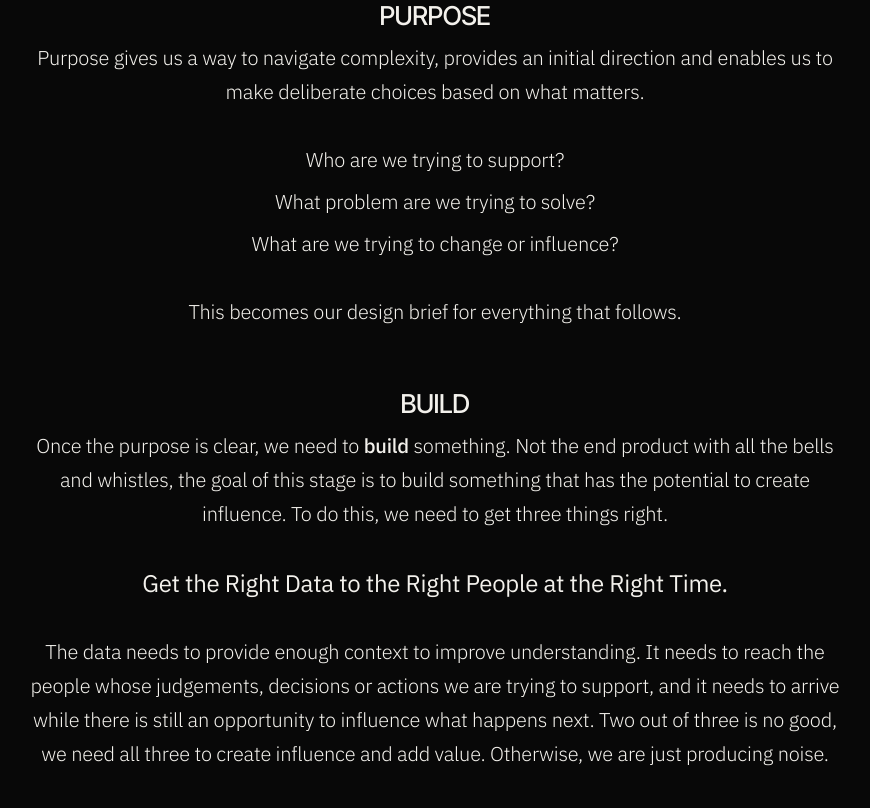
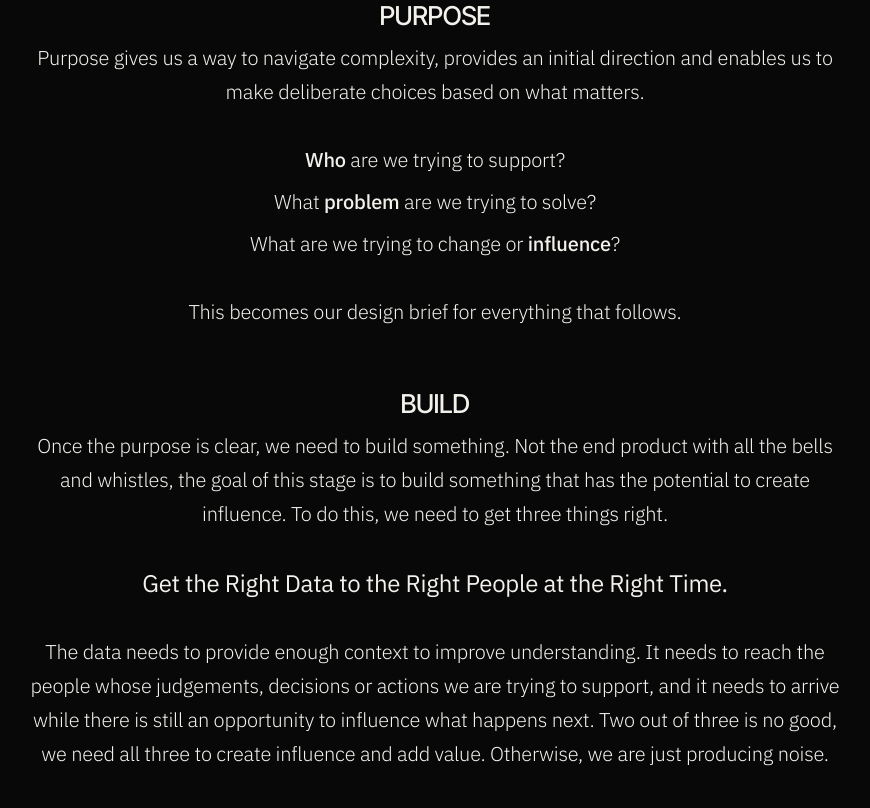
Before and after one commit to GordonStirling/GordonStirling.github.io, a plain HTML site: page deliberate-value-creation.html in a window 1280 px wide. Shown: the part 2112-2920 px from the top of the page, without its empty margins (205-1075 px from the left). Drawn offline with Linux system fonts and the light colour scheme.

Commit message:
deliberate-value-creation.html

```diff
--- a/deliberate-value-creation.html
+++ b/deliberate-value-creation.html
@@ -552,15 +552,15 @@
         <div class="question-group">
 
           <p>
-            Who are we trying to support?
+            <strong>Who</strong> are we trying to support?
           </p>
 
           <p>
-            What problem are we trying to solve?
+            What <strong>problem</strong> are we trying to solve?
           </p>
 
           <p>
-            What are we trying to change or influence?
+            What are we trying to change or <strong>influence</strong>?
           </p>
 
         </div>
@@ -575,7 +575,7 @@
         </h2>
 
         <p>
-          Once the purpose is clear, we need to <strong>build</strong> something. Not the end product with all the bells and whistles, the goal of this stage is to build something that has the potential to create influence. To do this, we need to get three things right.
+          Once the purpose is clear, we need to build something. Not the end product with all the bells and whistles, the goal of this stage is to build something that has the potential to create influence. To do this, we need to get three things right.
         </p>
 
         <p class="key-line">
@@ -642,7 +642,7 @@
         </h2>
 
         <p>
-          Only once a workflow has demonstrated that it can add value by creating influence should we consider integrating it into routine practice. If it is not adding value, we need to assess why and either return to an earlier stage of the loop to refine the solution or remove the workflow completely.
+          <strong>Only once a workflow has demonstrated that it can add value by creating influence should we consider integrating it into routine practice.</strong> If it is not adding value, we need to assess why and either return to an earlier stage of the loop to refine the solution, or remove the workflow completely.
         </p>
 
         <p class="key-line">
```
